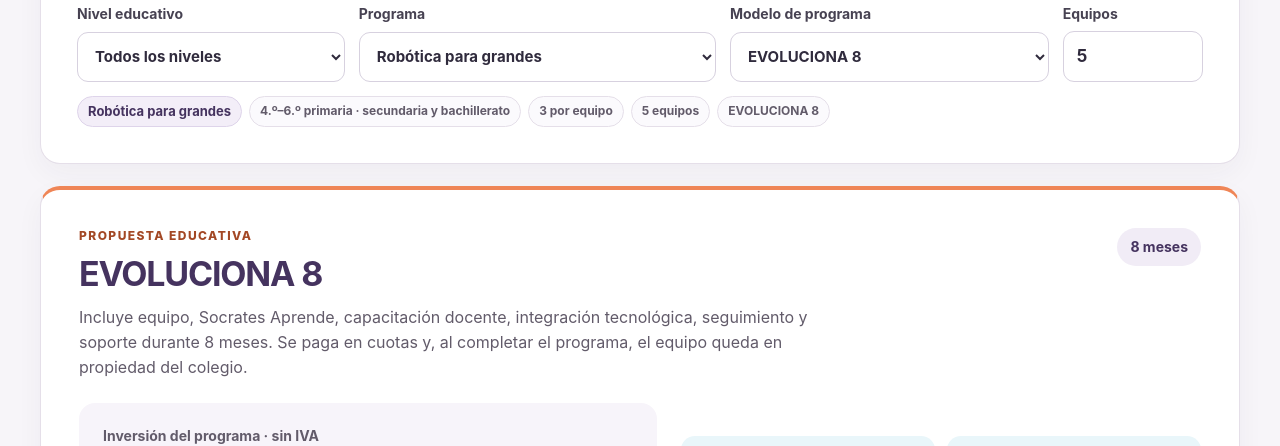
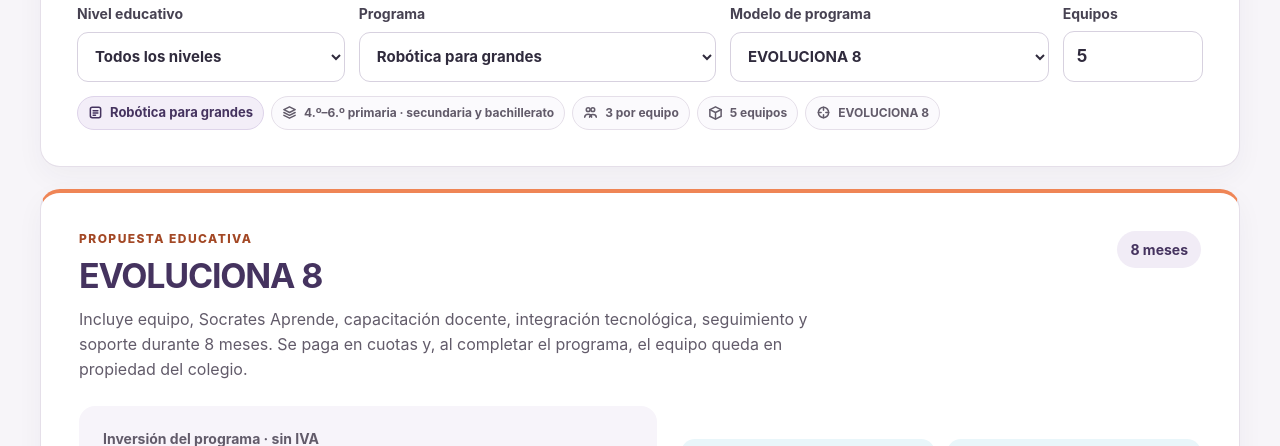
Before and after one commit to jarredondor1/calculadoraguate, a website: page colegio-costa-sur/index.html in a window 1280 px wide. Shown: the part 654-1100 px from the top of the page. Drawn offline with Linux system fonts and the light colour scheme.

Commit message:
Agrega iconos al resumen de selección

```diff
--- a/colegio-costa-sur/costa-sur.css
+++ b/colegio-costa-sur/costa-sur.css
@@ -78,8 +78,10 @@ button, input { font: inherit; }
 .catalog-filters select:focus-visible, .catalog-filters input:focus-visible { outline: 3px solid #2784a1; outline-offset: 2px; border-color: #2784a1; }
 .catalog-status { margin: 14px 0 0; color: var(--gg-muted); font-size: 12px; line-height: 1.35; }
 .catalog-summary { display: flex; flex-wrap: wrap; align-items: center; gap: 7px; }
-.catalog-summary > strong, .catalog-summary > span, .catalog-minimum-note { display: inline-flex; align-items: center; min-height: 30px; padding: 6px 10px; border: 1px solid var(--gg-border); border-radius: 999px; background: #fbfafd; font-weight: 700; }
+.catalog-summary > strong, .catalog-summary > span, .catalog-minimum-note { display: inline-flex; align-items: center; gap: 7px; min-height: 34px; padding: 6px 10px; border: 1px solid var(--gg-border); border-radius: 999px; background: #fbfafd; font-weight: 700; }
 .catalog-summary > strong { border-color: #ded4ea; background: #f3eef8; color: var(--gg-plum-dark); font-size: 13px; }
+.catalog-summary > span { color: var(--gg-muted); }
+.catalog-summary svg, .catalog-minimum-note svg { width: 15px; height: 15px; flex: 0 0 15px; fill: none; stroke: currentColor; stroke-width: 1.6; stroke-linecap: round; stroke-linejoin: round; }
 .catalog-minimum-note { margin-top: 8px; border-color: #f1d7c9; background: #fff5ef; color: var(--gg-coral-dark); }
 .catalog-status [hidden] { display: none; }
 .offer-card { margin-top: 22px; padding: clamp(22px, 3.6vw, 38px); border-top: 4px solid var(--gg-coral); }
--- a/colegio-costa-sur/index.html
+++ b/colegio-costa-sur/index.html
@@ -38,8 +38,14 @@
         <div class="field field-small" id="rental-field" hidden><label for="rental-period">Duración de renta</label><select id="rental-period"><option value="1">2 meses</option><option value="2">4 meses</option><option value="3">6 meses</option><option value="4">8 meses</option></select></div>
       </div>
       <div id="catalog-status" class="catalog-status" aria-live="polite" aria-label="Resumen de selección">
-        <div class="catalog-summary"><strong id="catalog-program-summary"></strong><span id="catalog-level-summary"></span><span id="catalog-team-summary"></span><span id="catalog-equipment-summary"></span><span id="catalog-model-summary"></span></div>
-        <span id="catalog-minimum-note" class="catalog-minimum-note" hidden>Escenario informativo · mínimo comercial: 5 equipos</span>
+        <div class="catalog-summary">
+          <strong><svg aria-hidden="true" focusable="false" viewBox="0 0 16 16"><rect x="2.5" y="2.5" width="11" height="11" rx="2"/><path d="M5.5 6h5M5.5 8.5h5M5.5 11h2.5"/></svg><span id="catalog-program-summary"></span></strong>
+          <span><svg aria-hidden="true" focusable="false" viewBox="0 0 16 16"><path d="m2 5 6-3 6 3-6 3-6-3Z"/><path d="m2 8 6 3 6-3M2 11l6 3 6-3"/></svg><span id="catalog-level-summary"></span></span>
+          <span><svg aria-hidden="true" focusable="false" viewBox="0 0 16 16"><circle cx="5.5" cy="5" r="2"/><circle cx="10.5" cy="5" r="2"/><path d="M1.8 13c.2-2 1.6-3.2 3.7-3.2s3.5 1.2 3.7 3.2M7 13c.2-1.8 1.4-2.8 3.5-2.8s3.5 1 3.7 2.8"/></svg><span id="catalog-team-summary"></span></span>
+          <span><svg aria-hidden="true" focusable="false" viewBox="0 0 16 16"><path d="m2 5 6-3 6 3v7l-6 3-6-3V5Z"/><path d="m2 5 6 3 6-3M8 8v7"/></svg><span id="catalog-equipment-summary"></span></span>
+          <span><svg aria-hidden="true" focusable="false" viewBox="0 0 16 16"><circle cx="8" cy="8" r="5.5"/><path d="M8 2.5v3M13.5 8h-3M8 13.5v-3M2.5 8h3"/></svg><span id="catalog-model-summary"></span></span>
+        </div>
+        <span id="catalog-minimum-note" class="catalog-minimum-note" hidden><svg aria-hidden="true" focusable="false" viewBox="0 0 16 16"><path d="m8 2 6 11H2L8 2Z"/><path d="M8 6v3M8 11.2v.1"/></svg>Escenario informativo · mínimo comercial: 5 equipos</span>
       </div>
     </section>
 
```
Also changed, not shown: tests/client.test.cjs (+3 -0 lines).
